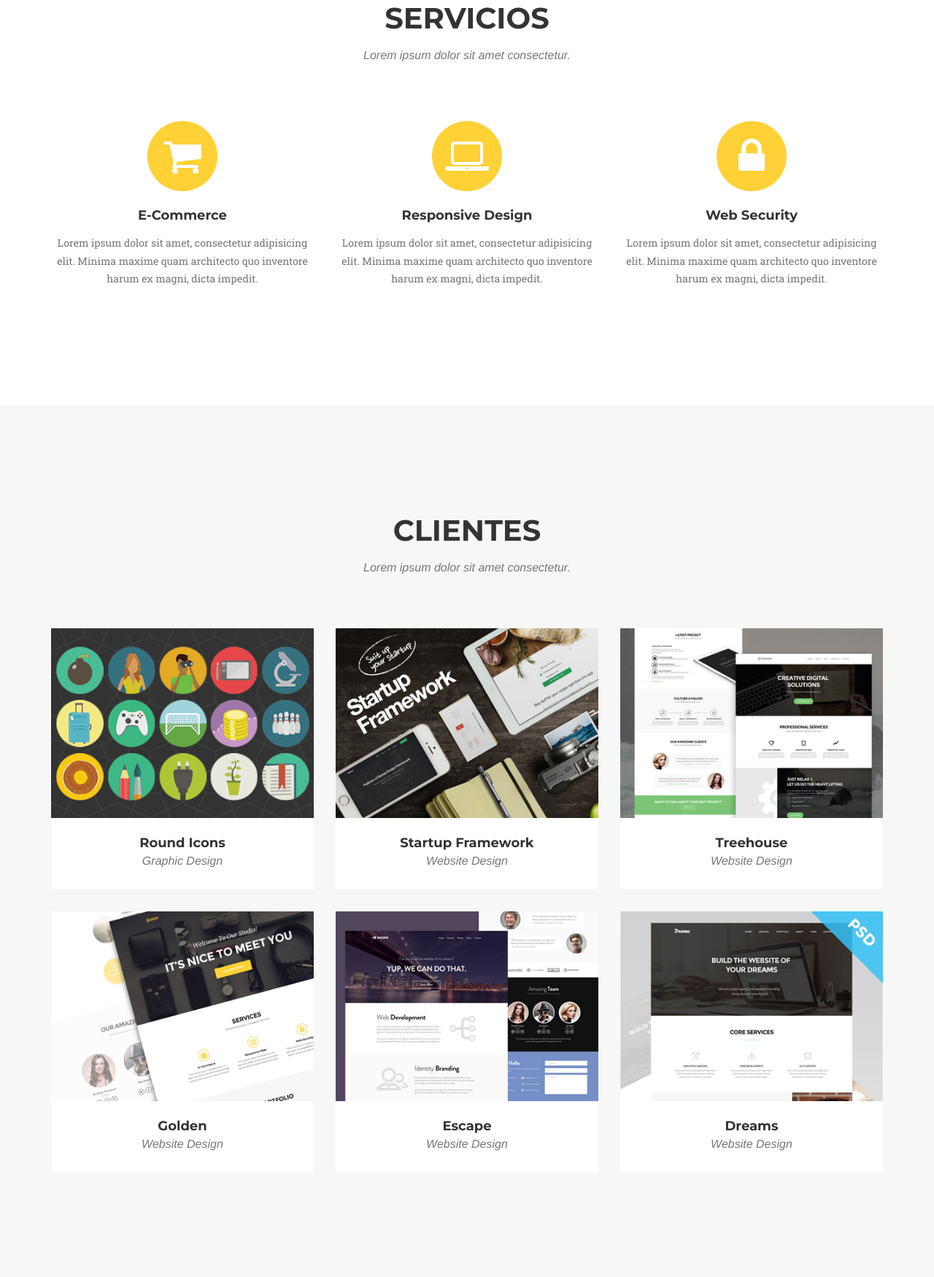
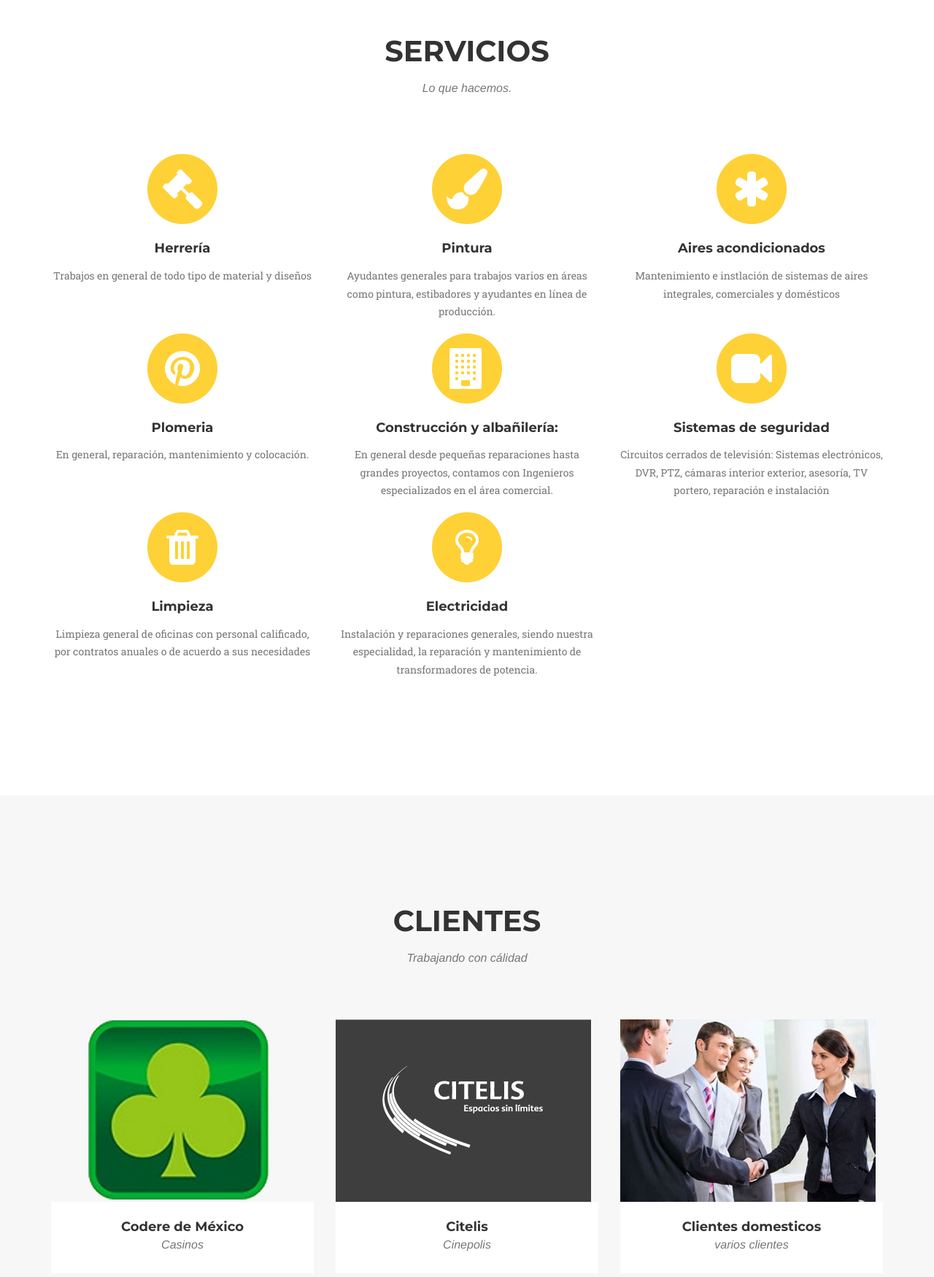
Before and after one commit to kristiandamian/ServiciosVilla, a plain HTML site: page landingpagevilla/static/index.html in a window 1280 px wide. Shown: the part 980-2730 px from the top of the page at 73% size. Drawn offline with nearby package versions, Linux system fonts and the light colour scheme; a web font is replaced by a local one.

Commit message:
Diseño con comentarios

```diff
--- a/landingpagevilla/static/index.html
+++ b/landingpagevilla/static/index.html
@@ -6,8 +6,10 @@
     <meta charset="utf-8">
     <meta http-equiv="X-UA-Compatible" content="IE=edge">
     <meta name="viewport" content="width=device-width, initial-scale=1">
-    <meta name="description" content="">
-    <meta name="author" content="">
+    <meta name="description" content="Servicios Integrales Villa, empresa de servicios, dedicados y especializados a cubrir las necesidades generales de nuestros clientes">
+	<meta name="keywords" content="servicios, integrales, plomeria, herreria, pintura, aires acondicionados, construccion, albañileria, sistemas de seguridad, limpieza, electicidad, Culiacan, Mexico">
+    <meta name="author" content="Kristian Damian">
+	<meta
 
     <title>Servicios Integrales Villa</title>
 
@@ -46,7 +48,7 @@
                     <span class="icon-bar"></span>
                     <span class="icon-bar"></span>
                 </button>
-                <a class="navbar-brand page-scroll" href="#page-top">Servicios integrales villa</a>
+                <a class="navbar-brand page-scroll" href="#page-top"><img src="img/logoBlanco.svg" style="height:100%"></img></a>
             </div>
 
             <!-- Collect the nav links, forms, and other content for toggling -->
@@ -78,8 +80,9 @@
     <header>
         <div class="container">
             <div class="intro-text">
-                <div class="intro-lead-in">Bienvenidos</div>
-                <div class="intro-heading">Estamos trabajando para darte a conocer</div>
+
+                <div class="intro-heading"><img src="img/logoBlanco.svg" style="height:150%"></img></div>
+				<div class="intro-lead-in">Soluciones en mantenimiento</div>
                 <a href="#services" class="page-scroll btn btn-xl">Nuestros servicios</a>
             </div>
         </div>
@@ -91,34 +94,79 @@
             <div class="row">
                 <div class="col-lg-12 text-center">
                     <h2 class="section-heading">Servicios</h2>
-                    <h3 class="section-subheading text-muted">Lorem ipsum dolor sit amet consectetur.</h3>
+                    <h3 class="section-subheading text-muted">Lo que hacemos.</h3>
                 </div>
             </div>
             <div class="row text-center">
                 <div class="col-md-4">
                     <span class="fa-stack fa-4x">
                         <i class="fa fa-circle fa-stack-2x text-primary"></i>
-                        <i class="fa fa-shopping-cart fa-stack-1x fa-inverse"></i>
+                        <i class="fa fa-gavel fa-stack-1x fa-inverse"></i>
                     </span>
-                    <h4 class="service-heading">E-Commerce</h4>
-                    <p class="text-muted">Lorem ipsum dolor sit amet, consectetur adipisicing elit. Minima maxime quam architecto quo inventore harum ex magni, dicta impedit.</p>
+                    <h4 class="service-heading">Herrer&iacute;a</h4>
+                    <p class="text-muted">Trabajos en general de todo tipo de material y dise&ntilde;os</p>
                 </div>
                 <div class="col-md-4">
                     <span class="fa-stack fa-4x">
                         <i class="fa fa-circle fa-stack-2x text-primary"></i>
-                        <i class="fa fa-laptop fa-stack-1x fa-inverse"></i>
+                        <i class="fa fa-paint-brush fa-stack-1x fa-inverse"></i>
                     </span>
-                    <h4 class="service-heading">Responsive Design</h4>
-                    <p class="text-muted">Lorem ipsum dolor sit amet, consectetur adipisicing elit. Minima maxime quam architecto quo inventore harum ex magni, dicta impedit.</p>
+                    <h4 class="service-heading">Pintura</h4>
+                    <p class="text-muted">Ayudantes generales para trabajos varios en &aacute;reas como pintura, estibadores y ayudantes en l&iacute;nea de producci&oacute;n.</p>
                 </div>
                 <div class="col-md-4">
                     <span class="fa-stack fa-4x">
                         <i class="fa fa-circle fa-stack-2x text-primary"></i>
-                        <i class="fa fa-lock fa-stack-1x fa-inverse"></i>
+                        <i class="fa fa-asterisk fa-stack-1x fa-inverse"></i>
                     </span>
-                    <h4 class="service-heading">Web Security</h4>
-                    <p class="text-muted">Lorem ipsum dolor sit amet, consectetur adipisicing elit. Minima maxime quam architecto quo inventore harum ex magni, dicta impedit.</p>
+                    <h4 class="service-heading">Aires acondicionados</h4>
+                    <p class="text-muted">Mantenimiento e instlaci&oacute;n de sistemas de aires integrales, comerciales  y dom&eacute;sticos</p>
                 </div>
+			</div>
+			<div class="row text-center">
+				 <div class="col-md-4">
+                    <span class="fa-stack fa-4x">
+                        <i class="fa fa-circle fa-stack-2x text-primary"></i>
+                        <i class="fa fa-pinterest fa-stack-1x fa-inverse"></i>
+                    </span>
+                    <h4 class="service-heading">Plomeria</h4>
+                    <p class="text-muted">En general, reparaci&oacute;n, mantenimiento y colocaci&oacute;n.</p>
+                </div>
+				 <div class="col-md-4">
+                    <span class="fa-stack fa-4x">
+                        <i class="fa fa-circle fa-stack-2x text-primary"></i>
+                        <i class="fa fa-building fa-stack-1x fa-inverse"></i>
+                    </span>
+                    <h4 class="service-heading">Construcci&oacute;n y alba&ntilde;iler&iacute;a:</h4>
+                    <p class="text-muted">En general desde peque&ntilde;as reparaciones hasta grandes proyectos, contamos con Ingenieros especializados en el &aacute;rea comercial.</p>
+                </div>
+				 <div class="col-md-4">
+                    <span class="fa-stack fa-4x">
+                        <i class="fa fa-circle fa-stack-2x text-primary"></i>
+                        <i class="fa fa-video-camera fa-stack-1x fa-inverse"></i>
+                    </span>
+                    <h4 class="service-heading">Sistemas de seguridad</h4>
+                    <p class="text-muted">Circuitos cerrados de televisi&oacute;n: Sistemas electr&oacute;nicos, DVR, PTZ, c&aacute;maras interior exterior, asesor&iacute;a, TV portero, reparaci&oacute;n e instalaci&oacute;n</p>
+                </div>
+			</div>
+			<div class="row text-center">
+				 <div class="col-md-4">
+                    <span class="fa-stack fa-4x">
+                        <i class="fa fa-circle fa-stack-2x text-primary"></i>
+                        <i class="fa fa-trash fa-stack-1x fa-inverse"></i>
+                    </span>
+                    <h4 class="service-heading">Limpieza</h4>
+                    <p class="text-muted">Limpieza general de oficinas con personal calificado, por contratos anuales o de acuerdo a sus necesidades</p>
+                </div>
+				 <div class="col-md-4">
+                    <span class="fa-stack fa-4x">
+                        <i class="fa fa-circle fa-stack-2x text-primary"></i>
+                        <i class="fa fa-lightbulb-o fa-stack-1x fa-inverse"></i>
+                    </span>
+                    <h4 class="service-heading">Electricidad</h4>
+                    <p class="text-muted">Instalaci&oacute;n y reparaciones generales, siendo nuestra especialidad,  la reparaci&oacute;n y mantenimiento de transformadores de potencia.</p>
+                </div>
+
             </div>
         </div>
     </section>
@@ -129,94 +177,54 @@
             <div class="row">
                 <div class="col-lg-12 text-center">
                     <h2 class="section-heading">Clientes</h2>
-                    <h3 class="section-subheading text-muted">Lorem ipsum dolor sit amet consectetur.</h3>
+                    <h3 class="section-subheading text-muted">Trabajando con c&aacute;lidad</h3>
                 </div>
             </div>
             <div class="row">
                 <div class="col-md-4 col-sm-6 portfolio-item">
-                    <a href="#portfolioModal1" class="portfolio-link" data-toggle="modal">
+                    <a href="#" class="portfolio-link" data-toggle="modal">
                         <div class="portfolio-hover">
                             <div class="portfolio-hover-content">
                                 <i class="fa fa-plus fa-3x"></i>
                             </div>
                         </div>
-                        <img src="img/portfolio/roundicons.png" class="img-responsive" alt="">
+                        <img src="img/portfolio/codere.png" class="img-responsive" alt="">
                     </a>
                     <div class="portfolio-caption">
-                        <h4>Round Icons</h4>
-                        <p class="text-muted">Graphic Design</p>
+                        <h4>Codere de M&eacute;xico</h4>
+                        <p class="text-muted">Casinos</p>
                     </div>
                 </div>
                 <div class="col-md-4 col-sm-6 portfolio-item">
-                    <a href="#portfolioModal2" class="portfolio-link" data-toggle="modal">
+                    <a href="#" class="portfolio-link" data-toggle="modal">
                         <div class="portfolio-hover">
                             <div class="portfolio-hover-content">
                                 <i class="fa fa-plus fa-3x"></i>
                             </div>
                         </div>
-                        <img src="img/portfolio/startup-framework.png" class="img-responsive" alt="">
+                        <img src="img/portfolio/citelis.png" class="img-responsive" alt="">
                     </a>
                     <div class="portfolio-caption">
-                        <h4>Startup Framework</h4>
-                        <p class="text-muted">Website Design</p>
+                        <h4>Citelis</h4>
+                        <p class="text-muted">Cinepolis</p>
                     </div>
                 </div>
                 <div class="col-md-4 col-sm-6 portfolio-item">
-                    <a href="#portfolioModal3" class="portfolio-link" data-toggle="modal">
+                    <a href="#" class="portfolio-link" data-toggle="modal">
                         <div class="portfolio-hover">
                             <div class="portfolio-hover-content">
                                 <i class="fa fa-plus fa-3x"></i>
                             </div>
                         </div>
-                        <img src="img/portfolio/treehouse.png" class="img-responsive" alt="">
+                        <img src="img/portfolio/clientes.jpg" class="img-responsive" alt="">
                     </a>
                     <div class="portfolio-caption">
-                        <h4>Treehouse</h4>
-                        <p class="text-muted">Website Design</p>
+                        <h4>Clientes domesticos</h4>
+                        <p class="text-muted">varios clientes</p>
                     </div>
                 </div>
-                <div class="col-md-4 col-sm-6 portfolio-item">
-                    <a href="#portfolioModal4" class="portfolio-link" data-toggle="modal">
-                        <div class="portfolio-hover">
-                            <div class="portfolio-hover-content">
-                                <i class="fa fa-plus fa-3x"></i>
-                            </div>
-                        </div>
-                        <img src="img/portfolio/golden.png" class="img-responsive" alt="">
-                    </a>
-                    <div class="portfolio-caption">
-                        <h4>Golden</h4>
-                        <p class="text-muted">Website Design</p>
-                    </div>
-                </div>
-                <div class="col-md-4 col-sm-6 portfolio-item">
-                    <a href="#portfolioModal5" class="portfolio-link" data-toggle="modal">
-                        <div class="portfolio-hover">
-                            <div class="portfolio-hover-content">
-                                <i class="fa fa-plus fa-3x"></i>
-                            </div>
-                        </div>
-                        <img src="img/portfolio/escape.png" class="img-responsive" alt="">
-                    </a>
-                    <div class="portfolio-caption">
-                        <h4>Escape</h4>
-                        <p class="text-muted">Website Design</p>
-                    </div>
-                </div>
-                <div class="col-md-4 col-sm-6 portfolio-item">
-                    <a href="#portfolioModal6" class="portfolio-link" data-toggle="modal">
-                        <div class="portfolio-hover">
-                            <div class="portfolio-hover-content">
-                                <i class="fa fa-plus fa-3x"></i>
-                            </div>
-                        </div>
-                        <img src="img/portfolio/dreams.png" class="img-responsive" alt="">
-                    </a>
-                    <div class="portfolio-caption">
-                        <h4>Dreams</h4>
-                        <p class="text-muted">Website Design</p>
-                    </div>
-                </div>
+
+
             </div>
         </div>
     </section>
@@ -227,76 +235,12 @@
             <div class="row">
                 <div class="col-lg-12 text-center">
                     <h2 class="section-heading">Nosotros</h2>
-                    <h3 class="section-subheading text-muted">Lorem ipsum dolor sit amet consectetur.</h3>
+                    <h3 class="section-subheading text-muted">Un poco de nuestra historia.</h3>
                 </div>
             </div>
             <div class="row">
                 <div class="col-lg-12">
-                    <ul class="timeline">
-                        <li>
-                            <div class="timeline-image">
-                                <img class="img-circle img-responsive" src="img/about/1.jpg" alt="">
-                            </div>
-                            <div class="timeline-panel">
-                                <div class="timeline-heading">
-                                    <h4>2009-2011</h4>
-                                    <h4 class="subheading">Our Humble Beginnings</h4>
-                                </div>
-                                <div class="timeline-body">
-                                    <p class="text-muted">Lorem ipsum dolor sit amet, consectetur adipisicing elit. Sunt ut voluptatum eius sapiente, totam reiciendis temporibus qui quibusdam, recusandae sit vero unde, sed, incidunt et ea quo dolore laudantium consectetur!</p>
-                                </div>
-                            </div>
-                        </li>
-                        <li class="timeline-inverted">
-                            <div class="timeline-image">
-                                <img class="img-circle img-responsive" src="img/about/2.jpg" alt="">
-                            </div>
-                            <div class="timeline-panel">
-                                <div class="timeline-heading">
-                                    <h4>March 2011</h4>
-                                    <h4 class="subheading">An Agency is Born</h4>
-                                </div>
-                                <div class="timeline-body">
-                                    <p class="text-muted">Lorem ipsum dolor sit amet, consectetur adipisicing elit. Sunt ut voluptatum eius sapiente, totam reiciendis temporibus qui quibusdam, recusandae sit vero unde, sed, incidunt et ea quo dolore laudantium consectetur!</p>
-                                </div>
-                            </div>
-                        </li>
-                        <li>
-                            <div class="timeline-image">
-                                <img class="img-circle img-responsive" src="img/about/3.jpg" alt="">
-                            </div>
-                            <div class="timeline-panel">
-                                <div class="timeline-heading">
-                                    <h4>December 2012</h4>
-                                    <h4 class="subheading">Transition to Full Service</h4>
-                                </div>
-                                <div class="timeline-body">
-                                    <p class="text-muted">Lorem ipsum dolor sit amet, consectetur adipisicing elit. Sunt ut voluptatum eius sapiente, totam reiciendis temporibus qui quibusdam, recusandae sit vero unde, sed, incidunt et ea quo dolore laudantium consectetur!</p>
-                                </div>
-                            </div>
-                        </li>
-                        <li class="timeline-inverted">
-                            <div class="timeline-image">
-                                <img class="img-circle img-responsive" src="img/about/4.jpg" alt="">
-                            </div>
-                            <div class="timeline-panel">
-                                <div class="timeline-heading">
-                                    <h4>July 2014</h4>
-                                    <h4 class="subheading">Phase Two Expansion</h4>
-                                </div>
-                                <div class="timeline-body">
-                                    <p class="text-muted">Lorem ipsum dolor sit amet, consectetur adipisicing elit. Sunt ut voluptatum eius sapiente, totam reiciendis temporibus qui quibusdam, recusandae sit vero unde, sed, incidunt et ea quo dolore laudantium consectetur!</p>
-                                </div>
-                            </div>
-                        </li>
-                        <li class="timeline-inverted">
-                            <div class="timeline-image">
-                                <h4>Se parte
-                                    <br>de nuestra
-                                    <br>historia</h4>
-                            </div>
-                        </li>
-                    </ul>
+                    <p>Multiservicios Villa, es una empresa que se origino el a&ntilde;o del 2013, dedicados y especializados a cubrir las necesidades generales de nuestros clientes, desde lo mas b&aacute;sico hasta lo m&aacute;s complejo, trabajando siempre en tiempo,  forma, calidad y precio</p>
                 </div>
             </div>
         </div>
@@ -304,8 +248,8 @@
 
     <!-- Team Section -->
 
-    <!-- Clients Aside -->
-    <aside class="clients">
+    <!-- Clients Aside
+   <!--  <aside class="clients">
         <div class="container">
             <div class="row">
                 <div class="col-md-3 col-sm-6">
@@ -331,7 +275,7 @@
             </div>
         </div>
     </aside>
-
+	-->
     <!-- Contact Section -->
     <section id="contact">
         <div class="container">
```
Also changed, not shown: landingpagevilla/static/img/header-bg.jpg, landingpagevilla/static/img/header-bg_1.jpg (added), landingpagevilla/static/img/header-bg_2.jpg (added), landingpagevilla/static/img/header-bg_4.jpg (added), landingpagevilla/static/img/header-bg__OLD.jpg (added), landingpagevilla/static/img/logoBlanco.svg (added), landingpagevilla/static/img/logoBlancoBig.svg (added), landingpagevilla/static/img/paint-net/logo.png (added), landingpagevilla/static/img/paint-net/logoBlanco.png (added), landingpagevilla/static/img/portfolio/citelis.png (added), landingpagevilla/static/img/portfolio/clientes.jpg (added), landingpagevilla/static/img/portfolio/codere.png (added), landingpagevilla/static/img/portfolio/logo-citelis-footer.png (added), landingpagevilla/static/img/portfolio/mexico.jpg (added), 2 other files.
